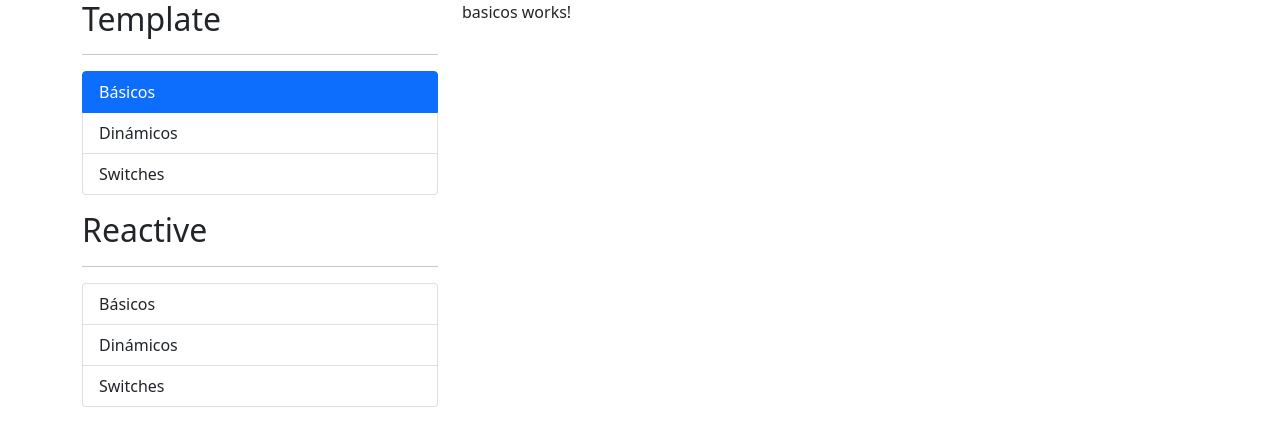
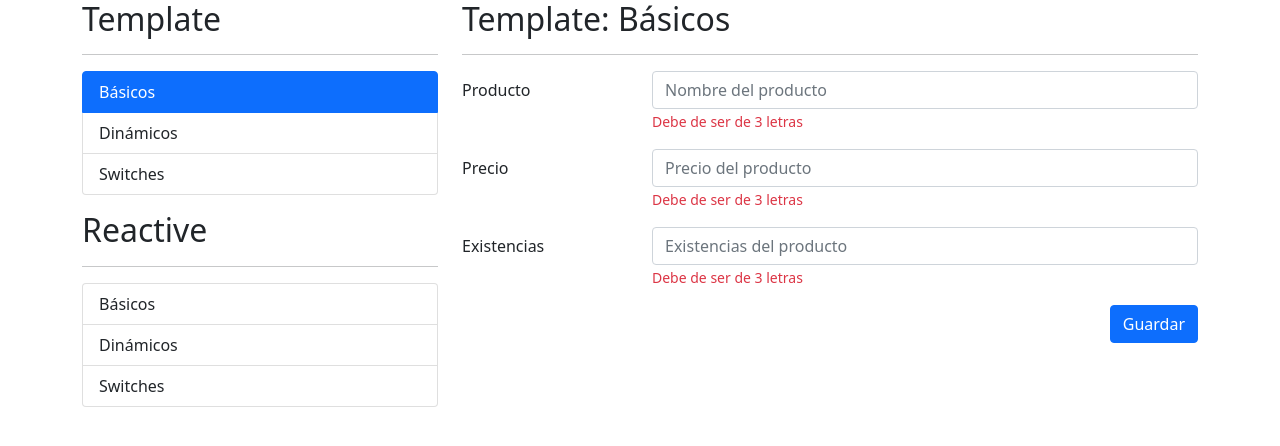
Before and after one commit to IsidroSE/formulariosApp, an Angular app: page /template/basicos in a window 1280 px wide. Shown: the top 446 px of the page. Built offline with nearby package versions, Linux system fonts and the light colour scheme.

Commit message:
add html to template/basicos page

```diff
--- a/src/app/template/basicos/basicos.component.html
+++ b/src/app/template/basicos/basicos.component.html
@@ -1 +1,58 @@
-<p>basicos works!</p>
+<h2>Template: Básicos</h2>
+<hr>
+
+<div class="row">
+    <div class="col">
+
+        <form>
+
+            <!-- Campo de producto -->
+            <div class="mb-3 row">
+                <label class="col-sm-3 col-form-label">Producto</label>
+                <div class="col-sm-9">
+                    <input
+                        type="text"
+                        class="form-control"
+                        placeholder="Nombre del producto"/>
+                    <span class="form-text text-danger" >Debe de ser de 3 letras</span>
+                </div>
+            </div>
+
+            <!-- Campo de precio -->
+            <div class="mb-3 row">
+                <label class="col-sm-3 col-form-label">Precio</label>
+                <div class="col-sm-9">
+                    <input
+                        type="number"
+                        class="form-control"
+                        placeholder="Precio del producto"/>
+                    <span class="form-text text-danger" >Debe de ser de 3 letras</span>
+                </div>
+            </div>
+
+            <!-- Campo de existencias -->
+            <div class="mb-3 row">
+                <label class="col-sm-3 col-form-label">Existencias</label>
+                <div class="col-sm-9">
+                    <input
+                        type="number"
+                        class="form-control"
+                        placeholder="Existencias del producto"/>
+                    <span class="form-text text-danger" >Debe de ser de 3 letras</span>
+                </div>
+            </div>
+
+            <div class="row">
+                <div class="col">
+                    <button
+                        type="submit"
+                        class="btn btn-primary float-end">
+                        Guardar
+                    </button>
+                </div>
+            </div>
+
+        </form>
+
+    </div>
+</div>
```
